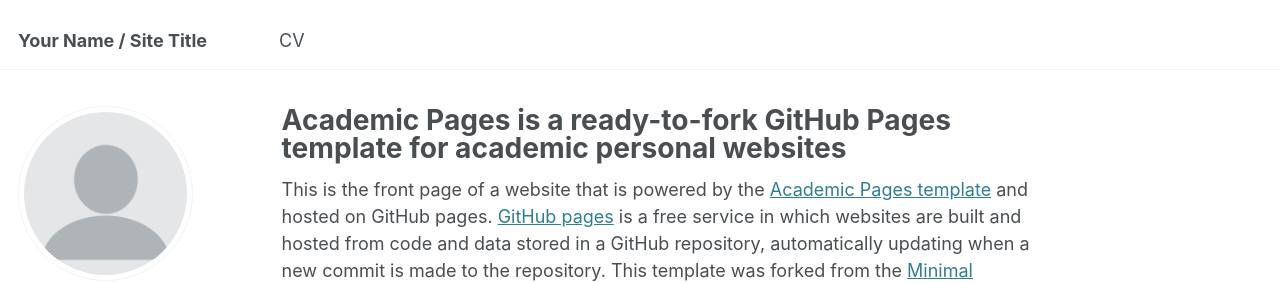
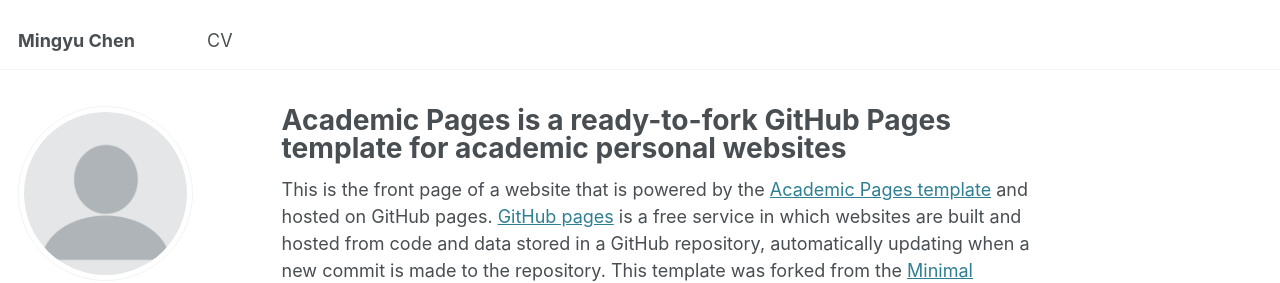
Before and after one commit to CMY-K/CMY-K.github.io, a Jekyll site: the page built from _pages/about.md, in a window 1280 px wide. Shown: the top 283 px of the page. Built offline with Jekyll 4.4.1, drawn with Linux system fonts in a browser that asks for light colours.

Commit message:
Update _config.yml

```diff
--- a/_config.yml
+++ b/_config.yml
@@ -9,7 +9,7 @@
 # Basic Site Settings
 locale                   : "Shenzhen, China"
 site_theme               : "default"
-title                    : "Your Name / Site Title"
+title                    : "Mingyu Chen"
 title_separator          : "-"
 name                     : &name "Your Name"
 description              : &description "personal description"
```
